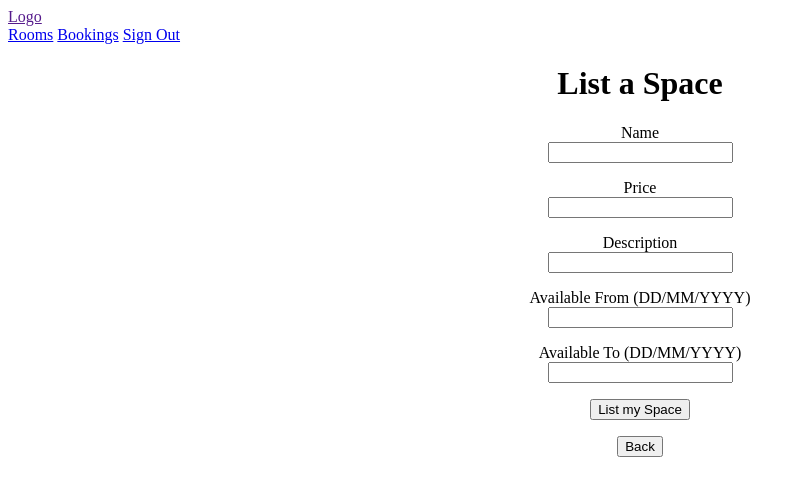
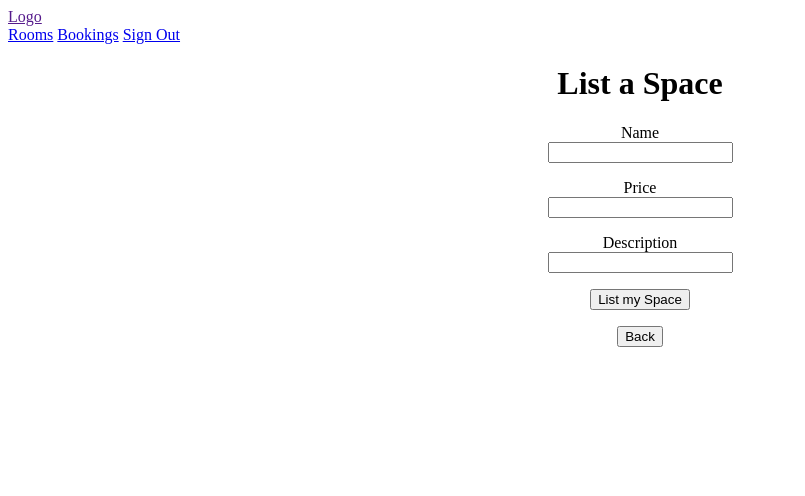
Before and after one commit to romaingrude/Engineering_Project_1, a Flask app: page /rooms/room_new in a window 1280 px wide. Shown: the top 496 px of the page, without its empty margins (0-805 px from the left). Run offline with Flask 3, Linux system fonts and the light colour scheme.

Commit message:
new user

```diff
--- a/app.py
+++ b/app.py
@@ -194,7 +194,6 @@ def get_new_room():
 def create_new_room():
     connection = get_flask_database_connection(app)
     repo = RoomsRepository(connection)
-
     name = request.form["name"]
     price = int(request.form["price"])
     description = request.form["description"]
--- a/templates/rooms/room_new.html
+++ b/templates/rooms/room_new.html
@@ -36,17 +36,6 @@
         </p>
 
         <p>
-          <label for="start_date">Available From (DD/MM/YYYY)</label>
-          <br>
-          <input type="text" name="start_date" id="start_date">
-        </p>
-
-        <p>
-          <label for="end_date">Available To (DD/MM/YYYY)</label>
-          <br>
-          <input type="text" name="end_date" id="end_date">
-        </p>
-        <p>
           <input type="submit" value="List my Space">
         </p>
 
```
Also changed, not shown: tests/test_app.py (+0 -2 lines).
